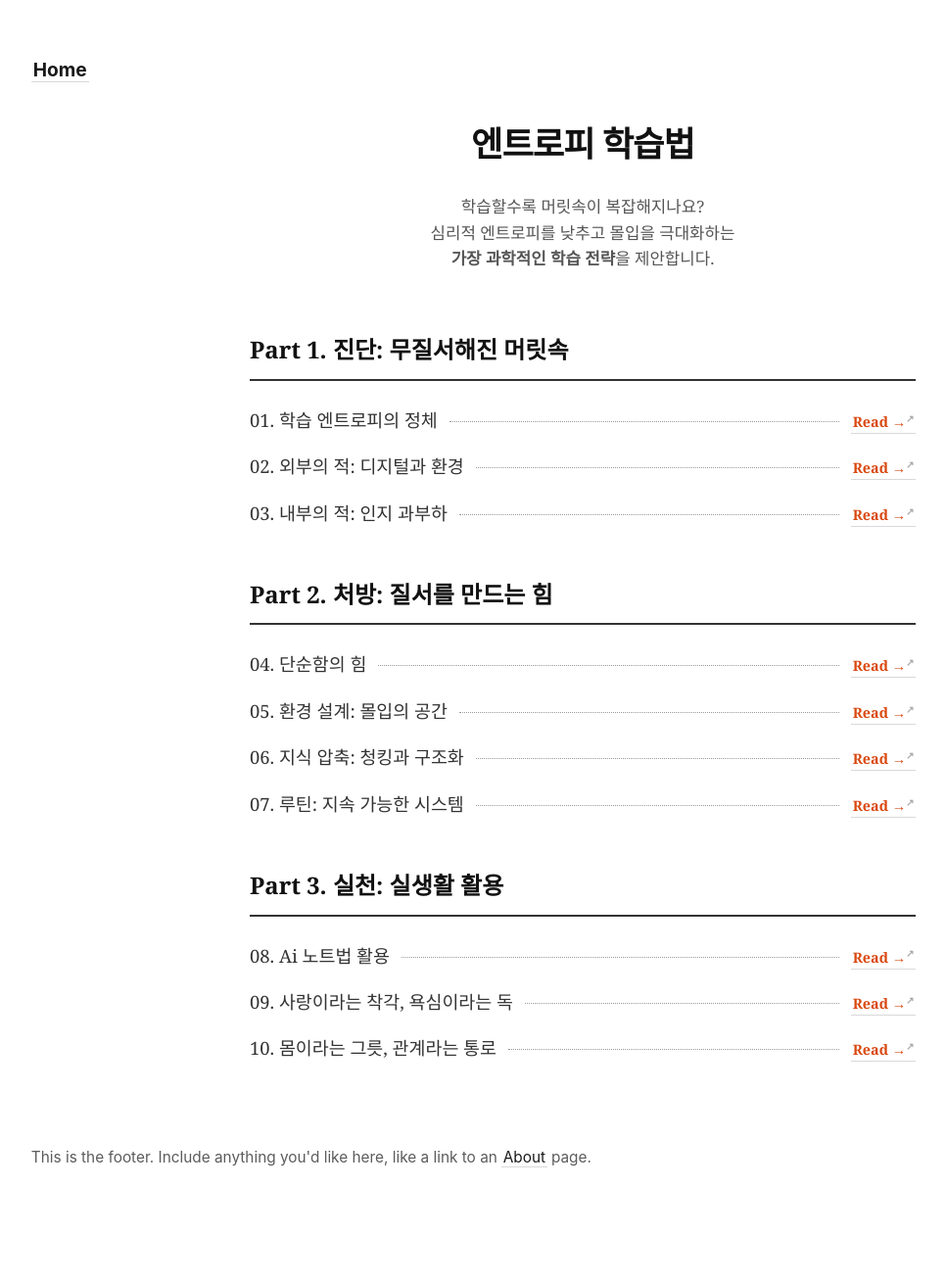
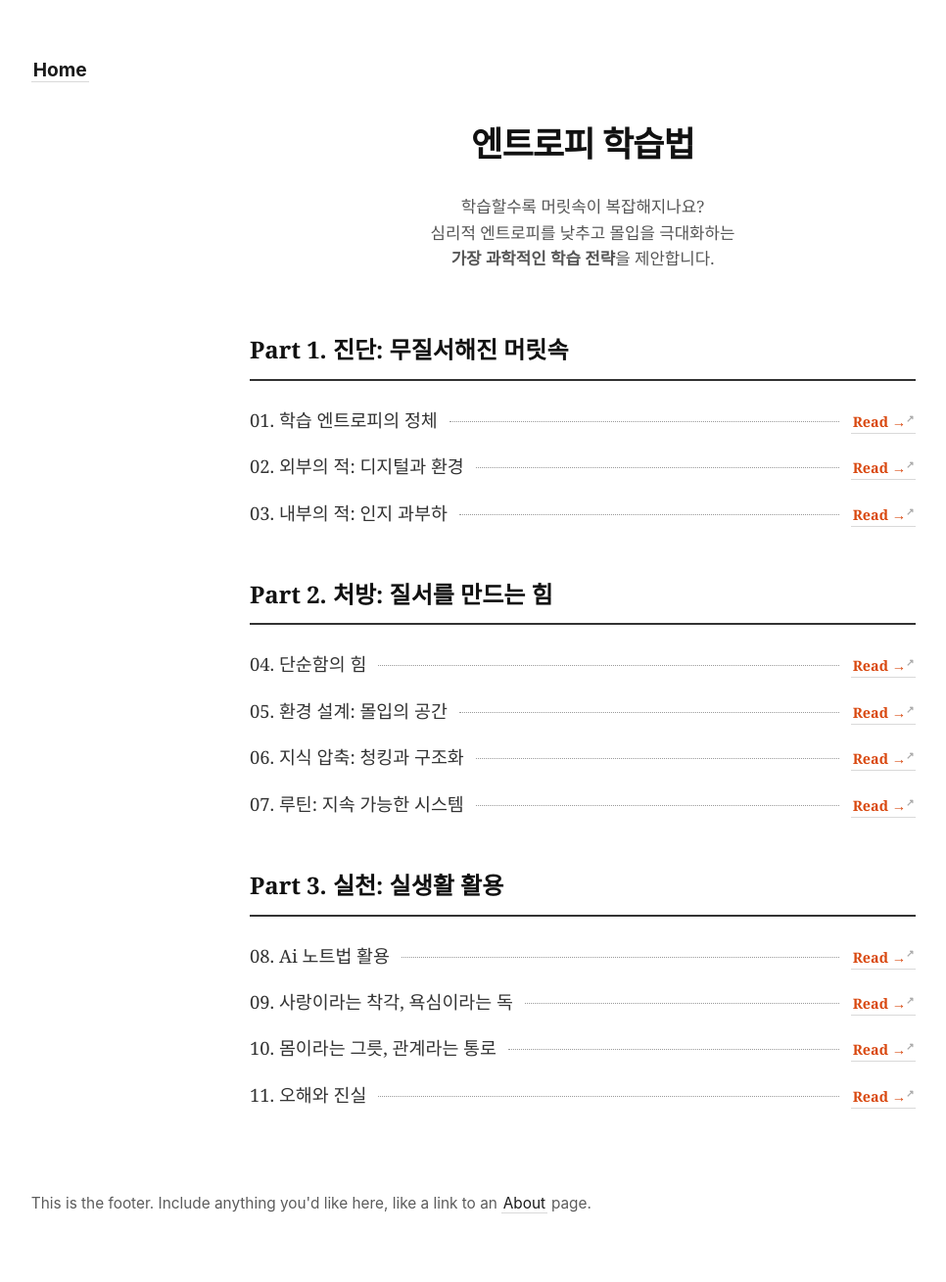
Before and after one commit to somath-edu/somath-edu.github.io, a Jekyll site: the page built from library/entropy.md, in a window 1280 px wide. Shown: the whole page at 98% size, without its empty margins (45-1011 px from the left). Built offline with Jekyll 4.4.1, drawn with Linux system fonts in a browser that asks for light colours; before the commit the page ends 1262 px from its top, so only the background shows below that.

Commit message:
Update entropy.md

```diff
--- a/library/entropy.md
+++ b/library/entropy.md
@@ -173,5 +173,11 @@
     <a href="/entropy-ch10.html" class="read-btn">Read →</a>
   </div>
 
+ <div class="chapter-row">
+    <span class="chapter-title">11. 오해와 진실</span>
+    <span class="dots"></span>
+    <a href="/entropy-ch11.html" class="read-btn">Read →</a>
+  </div>
+
 
 </div>
```
